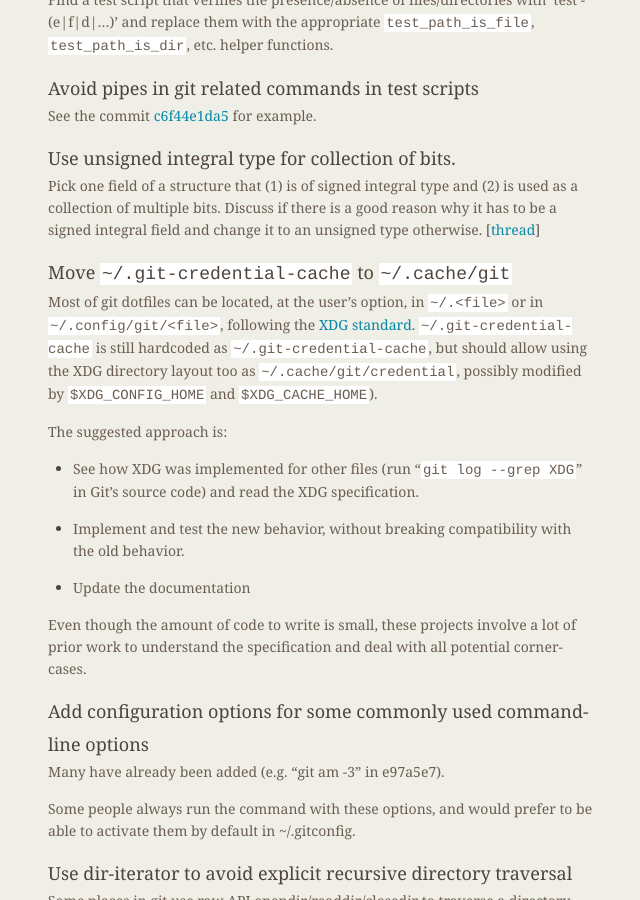
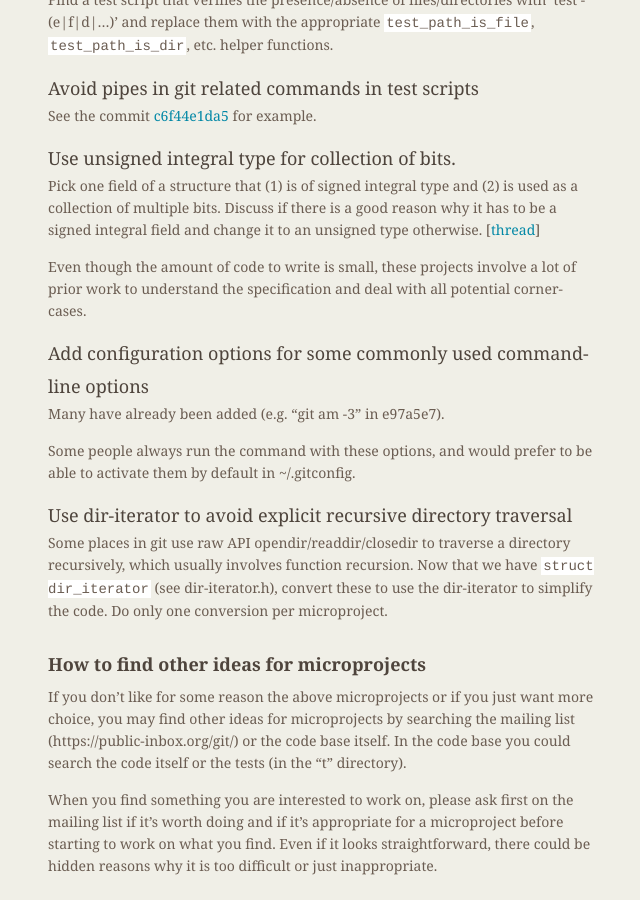
Before and after one commit to git/git.github.io, a Jekyll site: the page built from SoC-2019-Microprojects.md, in a window 1280 px wide and 900 px high, scrolled down 2738 px. Shown: the whole window, without its empty margins (486-1126 px from the left). Built offline with Jekyll 4.4.1, drawn with Linux system fonts in a browser that asks for light colours.

Commit message:
SoC-2019-Microprojects: Remove git-credential-cache
Remove the 'Move `~/.git-credential-cache` to `~/.cache/git`'
microproject since it was already solved at 60759ba ("credential-cache:
use XDG_CACHE_HOME for socket", 2017-03-17).

Signed-off-by: Matheus Tavares <matheus.bernardino@usp.br>

```diff
--- a/SoC-2019-Microprojects.md
+++ b/SoC-2019-Microprojects.md
@@ -171,27 +171,6 @@ used as a collection of multiple bits. Discuss if there is a good reason
 why it has to be a signed integral field and change it to an unsigned
 type otherwise.  [[thread](https://public-inbox.org/git/xmqqsiebrlez.fsf@gitster.dls.corp.google.com)]
 
-### Move `~/.git-credential-cache` to `~/.cache/git`
-
-Most of git dotfiles can be located, at the user's option, in
-`~/.<file>` or in `~/.config/git/<file>`, following the
-[XDG standard](http://standards.freedesktop.org/basedir-spec/basedir-spec-latest.html).
-`~/.git-credential-cache` is still hardcoded as
-`~/.git-credential-cache`,
-but should allow using the XDG directory layout too as
-`~/.cache/git/credential`, possibly modified by `$XDG_CONFIG_HOME` and
-`$XDG_CACHE_HOME`).
-
-The suggested approach is:
-
-* See how XDG was implemented for other files (run "`git log --grep
-  XDG`" in Git's source code) and read the XDG specification.
-
-* Implement and test the new behavior, without breaking compatibility
-  with the old behavior.
-
-* Update the documentation
-
 Even though the amount of code to write is small, these projects
 involve a lot of prior work to understand the specification and deal
 with all potential corner-cases.
```
